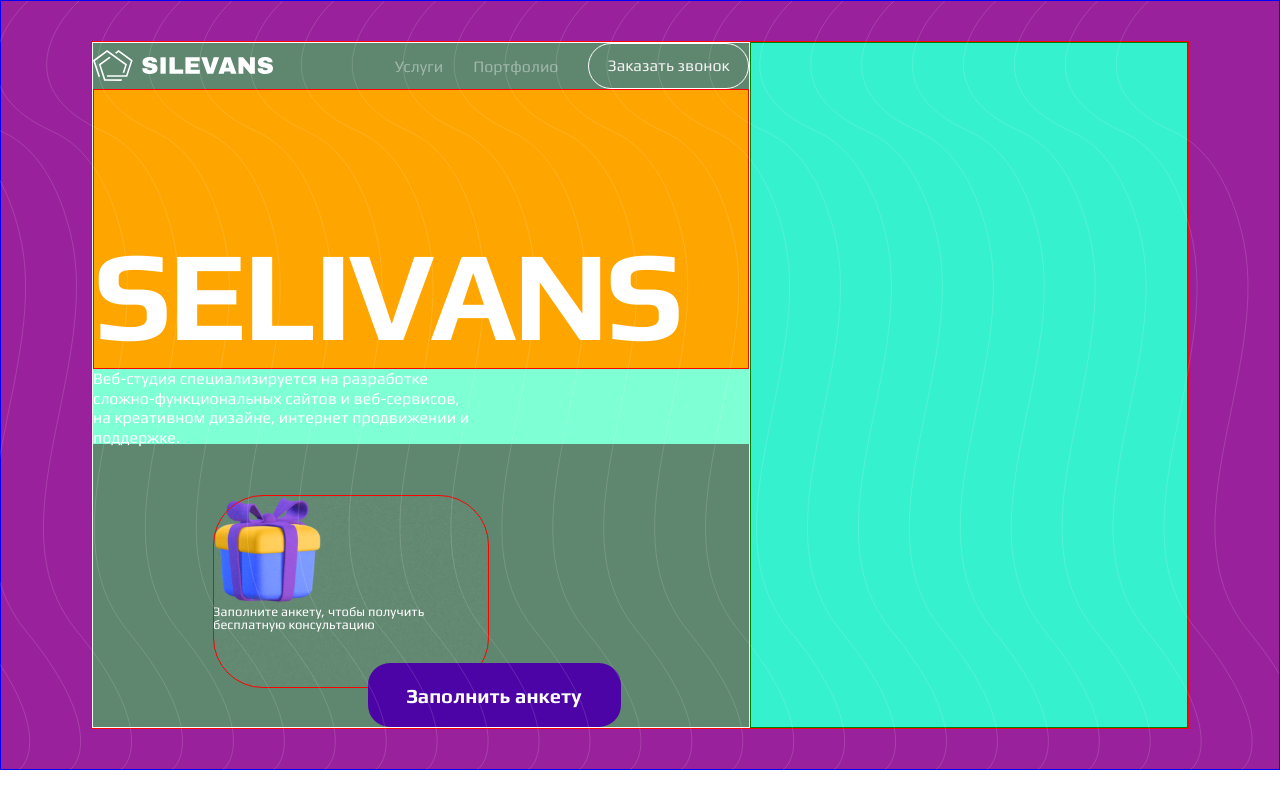
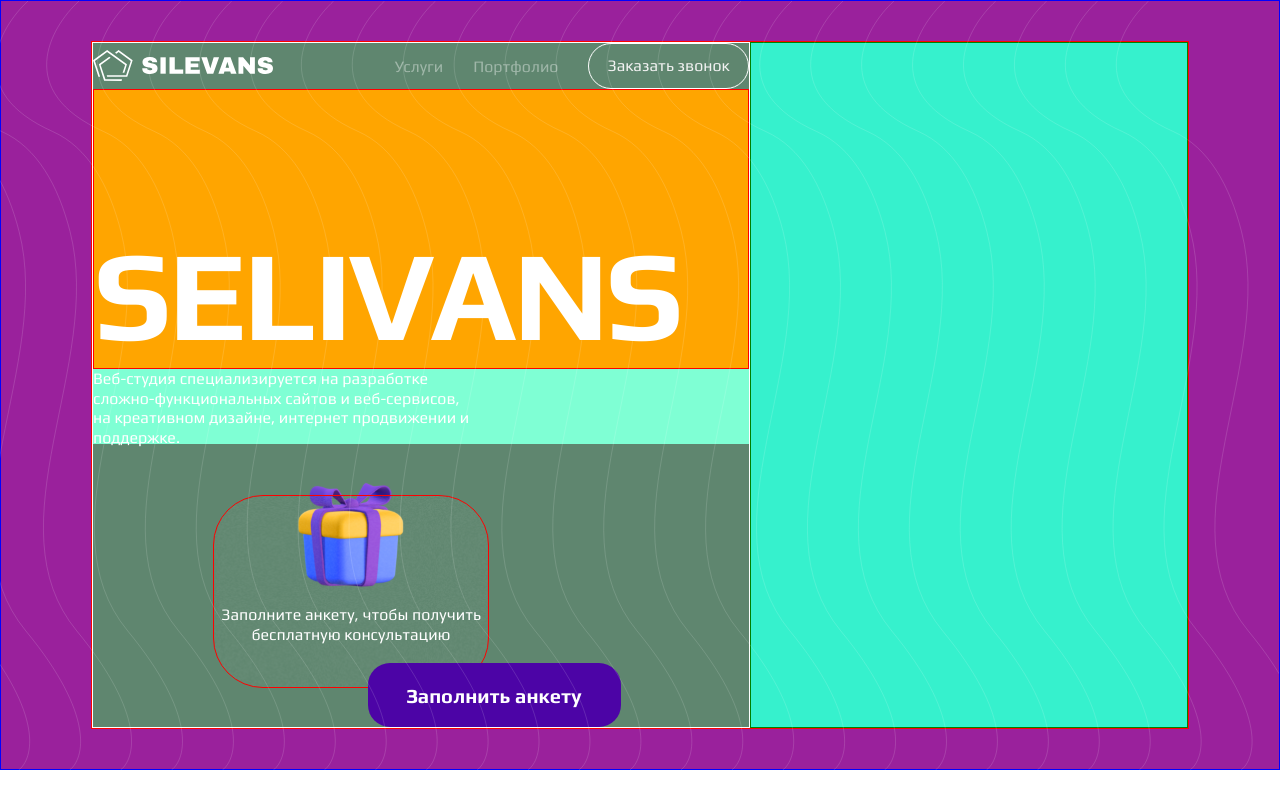
Before and after one commit to JulieBenchuk/web-studio, a Next.js app: page / in a window 1280 px wide. Built offline with nearby package versions, Linux system fonts and the light colour scheme.

Commit message:
feat:  added style gift block

```diff
--- a/src/components/topComponent/TopComponent.tsx
+++ b/src/components/topComponent/TopComponent.tsx
@@ -26,7 +26,7 @@ const TopComponent = () => {
                     </div>
                     <div className={style.consultationBlock}>
                         <div className={style.consultation}>
-                            <Image src={gift} alt={"free consultation"}/>
+                            <Image src={gift} alt={"free consultation"} className={style.gift}/>
                             <Image src={giftBckgrnd} alt={"free consultation"} className={style.background}/>
                             <p className={style.consultationText}>Заполните анкету, чтобы получить бесплатную
                                 консультацию</p>
--- a/src/styles/components/topComponent.module.scss
+++ b/src/styles/components/topComponent.module.scss
@@ -62,11 +62,18 @@
 
         .consultation {
           display: flex;
+          align-items: center;
           flex-direction: column;
           position: absolute;
           left: 120px;
           width: 276px;
           height: 193px;
+
+          .gift {
+            position: relative;
+            bottom: 15px;
+
+          }
 
           .background {
             position: absolute;
@@ -77,7 +84,11 @@
           }
 
           .consultationText {
-
+            text-align: center;
+            font-style: normal;
+            @include Text-FS-FW-LH(16px, 400, 123.7%);
+            font-weight: 400;
+            font-size: 16px;
 
           }
 
```
